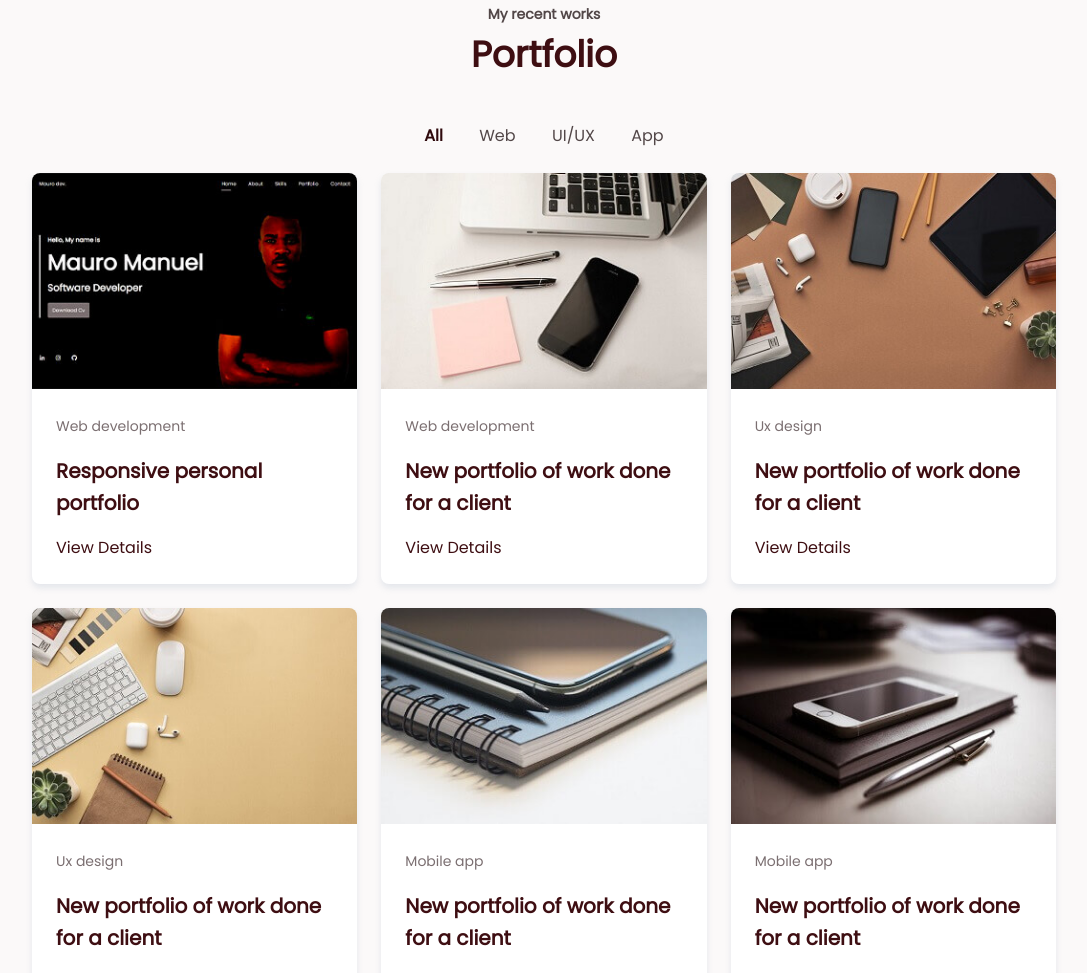
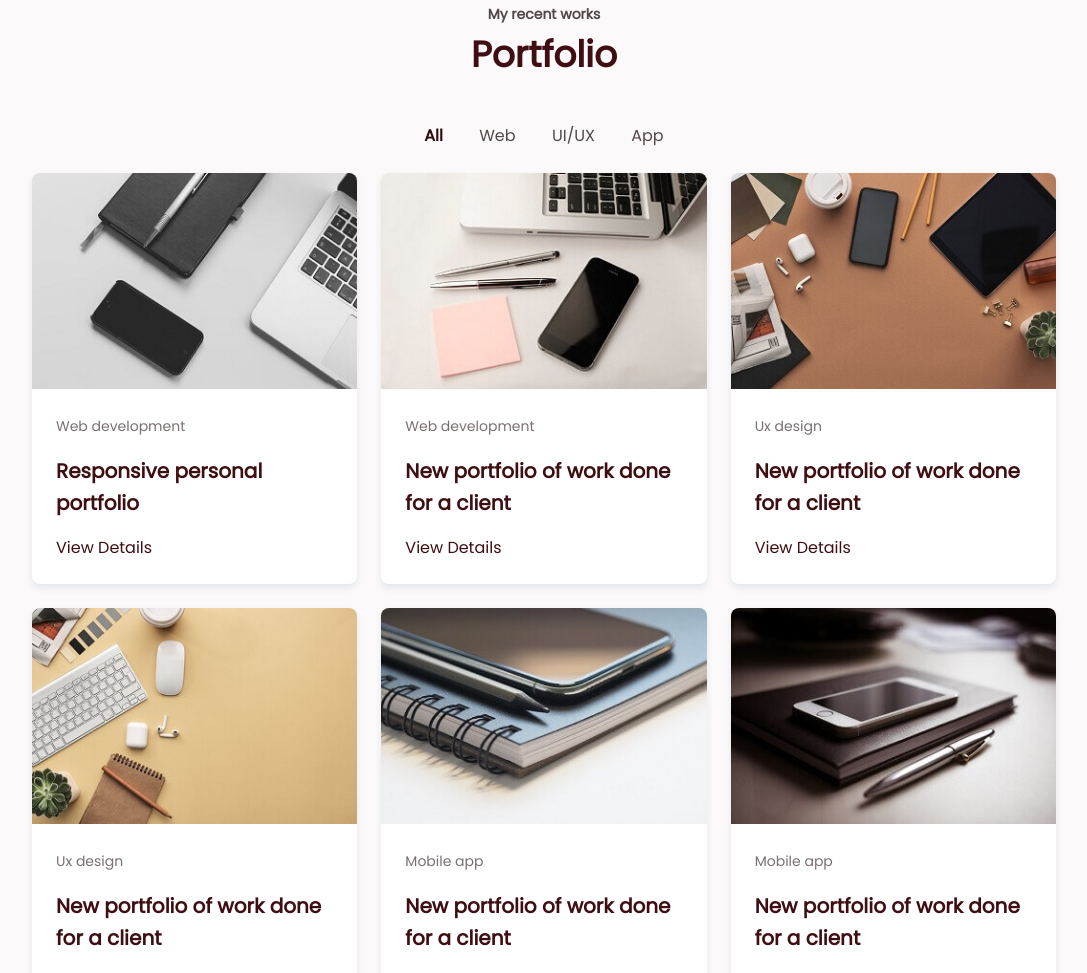
Before and after one commit to masprog2022/portfolio-basic, a plain HTML site: page index.html in a window 1280 px wide. Shown: the part 3082-4055 px from the top of the page, without its empty margins (96-1183 px from the left). Drawn offline with nearby package versions, Linux system fonts and the light colour scheme.

Commit message:
add old picture

```diff
--- a/index.html
+++ b/index.html
@@ -261,7 +261,7 @@
             <div class="portfolio_container bd-grid">
 
                 <div class="portfolio_content mix web">
-                    <a href="#"><img src="assets/img/work11.jpg" alt="" class="portfolio_img"></a>
+                    <a href="#"><img src="assets/img/work1.jpg" alt="" class="portfolio_img"></a>
                     <div class="portfolio_data">
                         <span class="portfolio_subtitle">Web development</span>
                         <a href=""><h2 class="portfolio_title">Responsive personal portfolio</h2></a>
```
